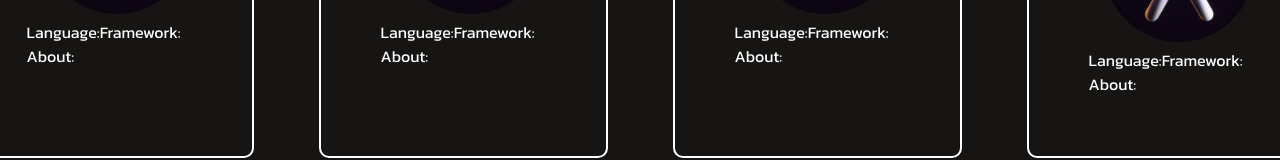
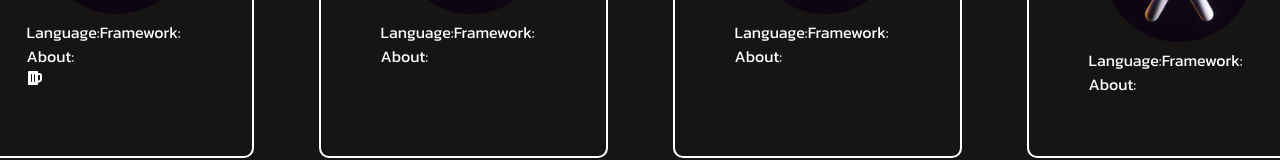
Before and after one commit to ReaDaCoder/professional-portfolio-website, a React (Vite) app: page / in a window 1280 px wide. Shown: the part 2251-2411 px from the top of the page. Built offline with nearby package versions, Linux system fonts and the light colour scheme.

Commit message:
installed react icons

```diff
--- a/package.json
+++ b/package.json
@@ -10,6 +10,7 @@
     "preview": "vite preview"
   },
   "dependencies": {
+    "@react-icons/all-files": "^4.1.0",
     "react": "^18.3.1",
     "react-anchor-link-smooth-scroll": "^1.0.12",
     "react-dom": "^18.3.1",
--- a/public/Components/Work.jsx
+++ b/public/Components/Work.jsx
@@ -1,4 +1,5 @@
 import React from 'react';
+import { FaBeer } from "@react-icons/all-files/fa/FaBeer";
 
 export default function Work(){
     return(
@@ -22,6 +23,7 @@ export default function Work(){
                         <li>About:</li>
                     </ul>
                 </div>
+                <FaBeer />
             </div>
             <div className="work">
                 <h3>Guessing Game</h3>
```
Also changed, not shown: 1 other file (tests, documents, lock files or other folders).
